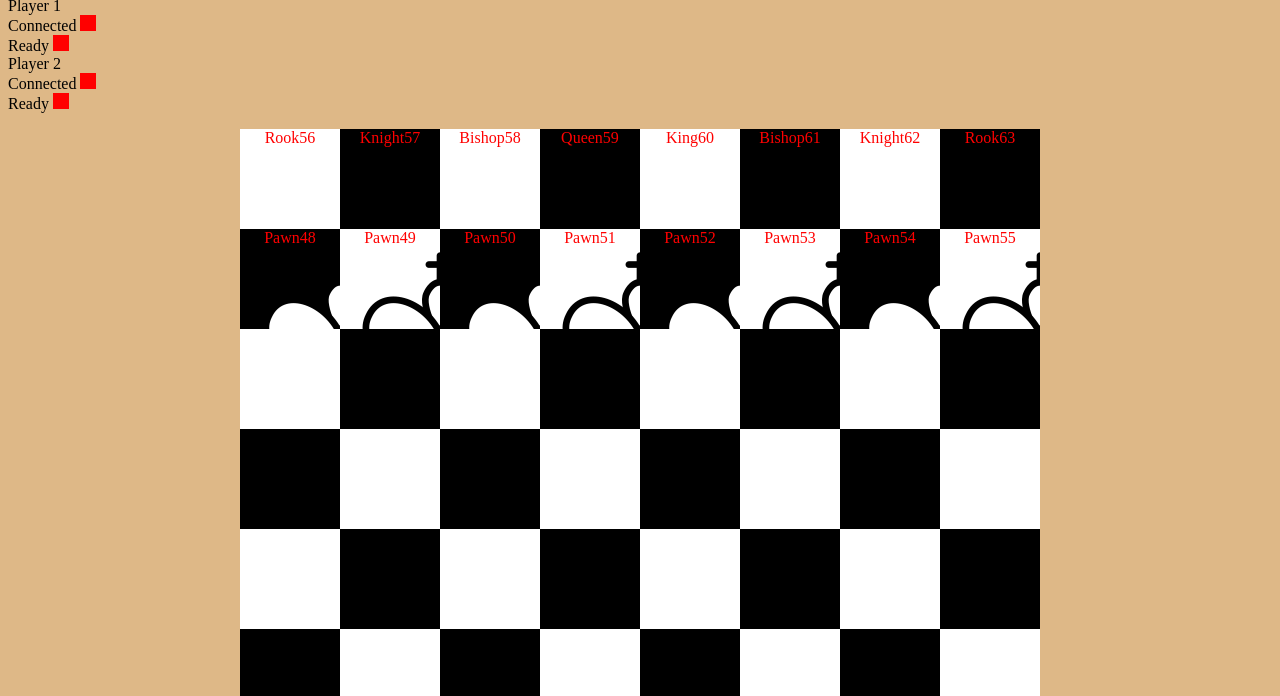
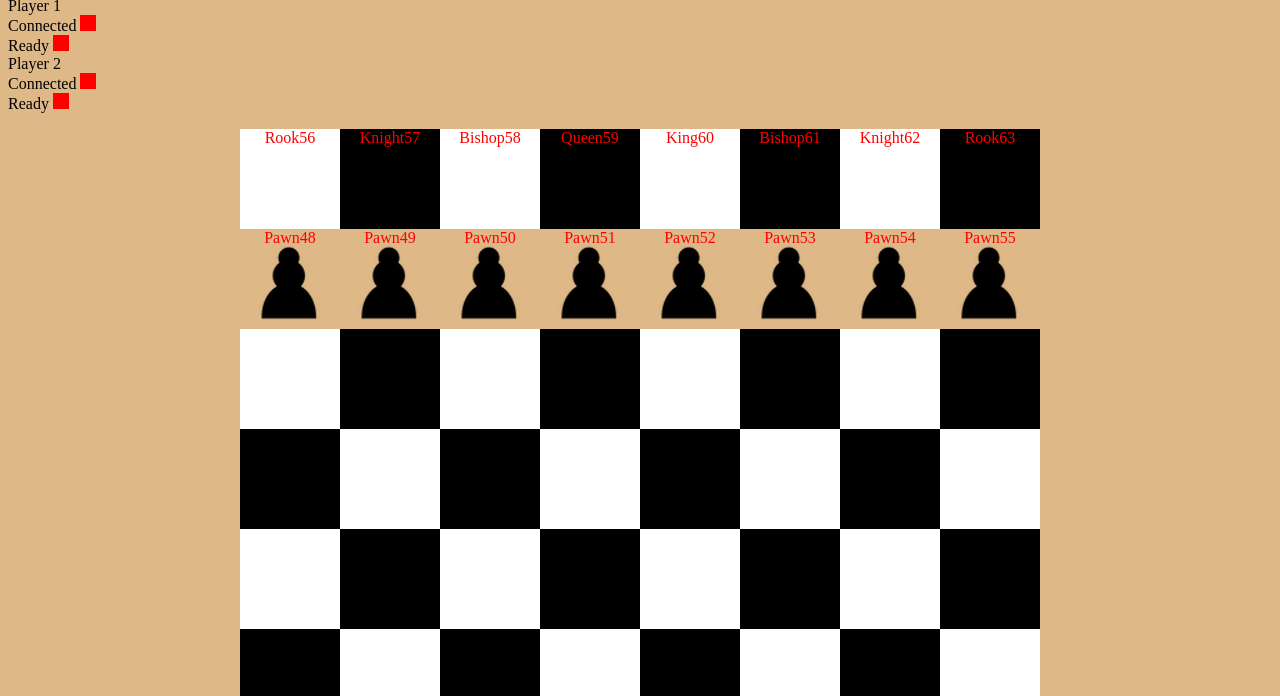
Before and after one commit to MaxVanRaden/fullstack-gambit, a website: page public/index.html in a window 1280 px wide. Shown: the part 104-800 px from the top of the page. Drawn offline with nearby package versions, Linux system fonts and the light colour scheme.

Commit message:
Added the black pawn

```diff
--- a/public/style.css
+++ b/public/style.css
@@ -42,11 +42,7 @@ body {
 }
 
 .Pawn {
-  width: 80px;
-  height: 80px;
-  background-image: url('../images/Chess-Sprites.png');
-  margin: 0;
-  padding: 0;
+  background: url(Chess-Sprites.png) -500px -100px;
 }
 
 .connected,
```
Also changed, not shown: images/Chess-Sprites.png (deleted), public/Chess-Sprites.png (added).
